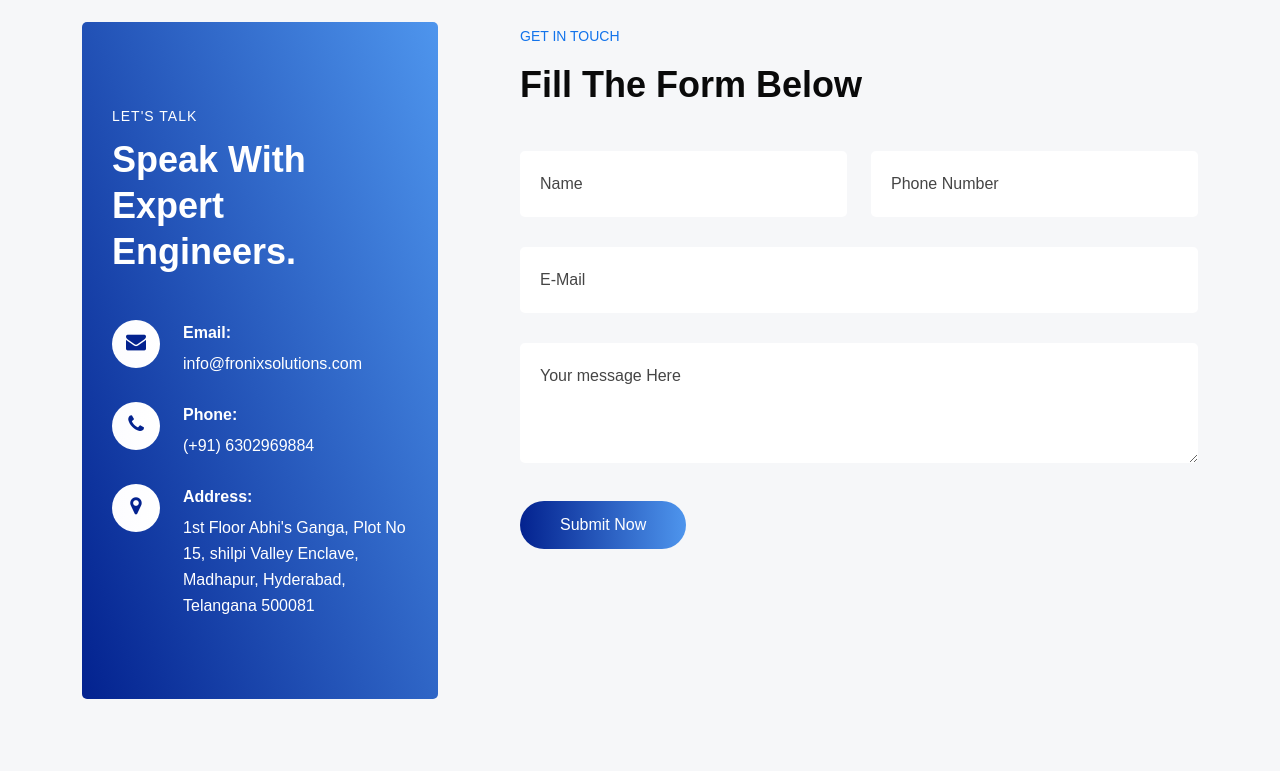
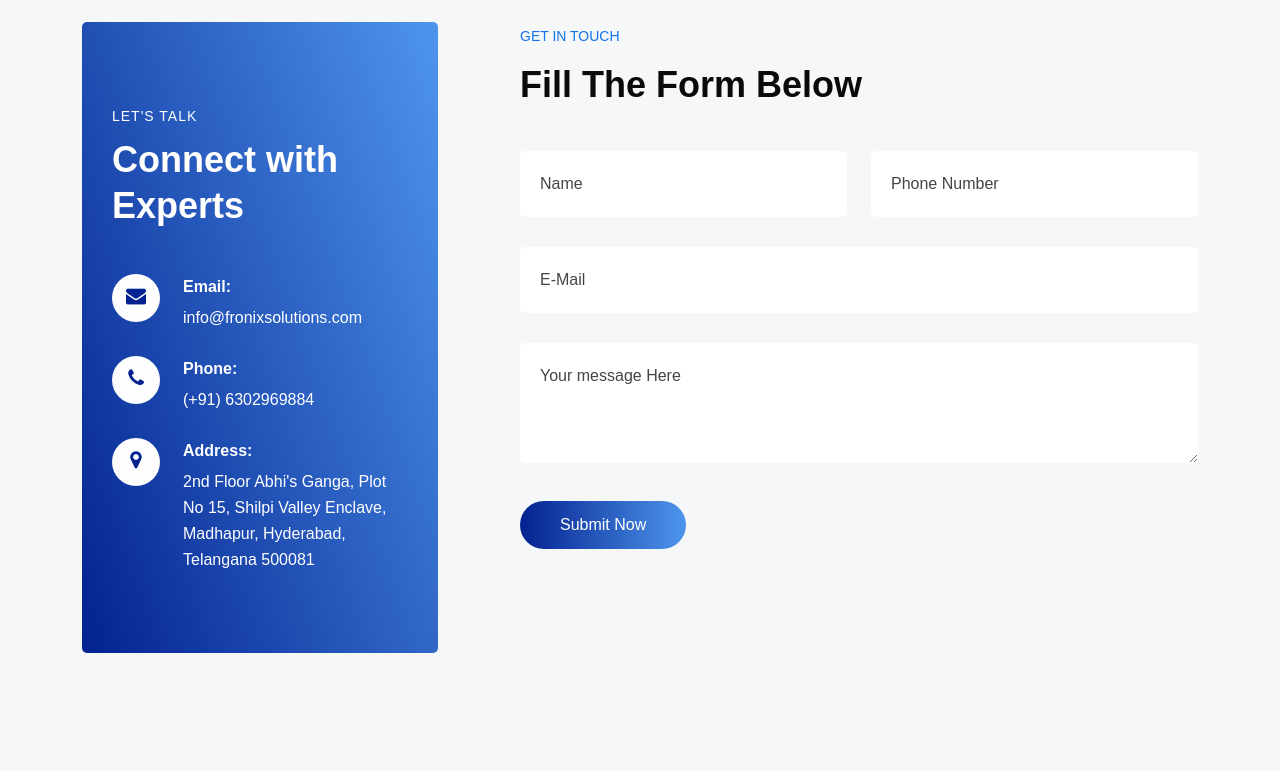
Before and after one commit to securepe/fronix-new, a plain HTML site: page index.html in a window 1280 px wide. Shown: the part 5620-6391 px from the top of the page. Drawn offline with Linux system fonts and the light colour scheme; grey boxes are pictures that could not be loaded; a web font is replaced by a local one.

Commit message:
Update index.html

```diff
--- a/index.html
+++ b/index.html
@@ -1000,7 +1000,7 @@
                            <div class="contact-box">
                                 <div class="sec-title mb-45">
                                     <span class="sub-text new-text white-color">Let's Talk</span>
-                                    <h2 class="title white-color">Speak With Expert Engineers.</h2>
+                                    <h2 class="title white-color">Connect with Experts</h2>
                                 </div>
                                <div class="address-box mb-25">
                                    <div class="address-icon">
@@ -1026,7 +1026,7 @@
                                    </div>
                                    <div class="address-text">
                                        <span class="label">Address:</span>
-                                       <div class="desc">1st Floor Abhi's Ganga, Plot No 15, shilpi Valley Enclave, Madhapur, Hyderabad, Telangana 500081</div>
+                                       <div class="desc">2nd Floor Abhi's Ganga, Plot No 15, Shilpi Valley Enclave, Madhapur, Hyderabad, Telangana 500081</div>
                                    </div>
                                </div>
                            </div>
@@ -1206,7 +1206,7 @@
                             <ul class="address-widget">
                                 <li>
                                     <i class="flaticon-location"></i>
-                                    <div class="desc">1st Floor Abhi's Ganga, shilpi Valley Enclave, Madhapur, Hyderabad, Telangana 500081</div>
+                                    <div class="desc">2nd Floor Abhi's Ganga, Shilpi Valley Enclave, Madhapur, Hyderabad, Telangana 500081</div>
                                 </li>
                                 <li>
                                     <i class="flaticon-call"></i>
```
